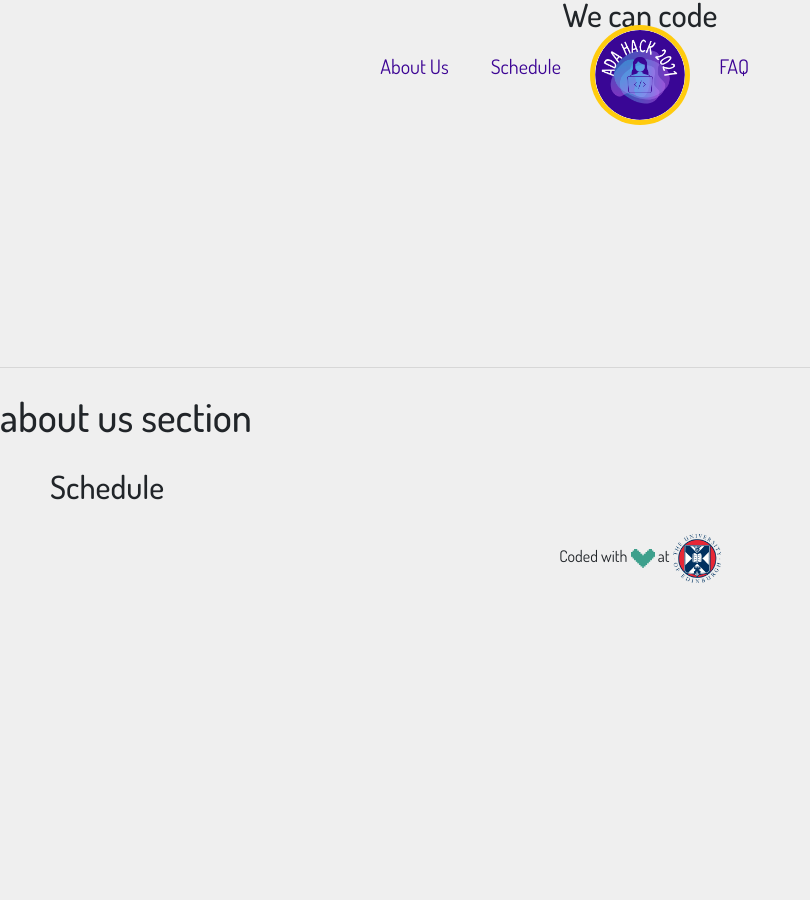
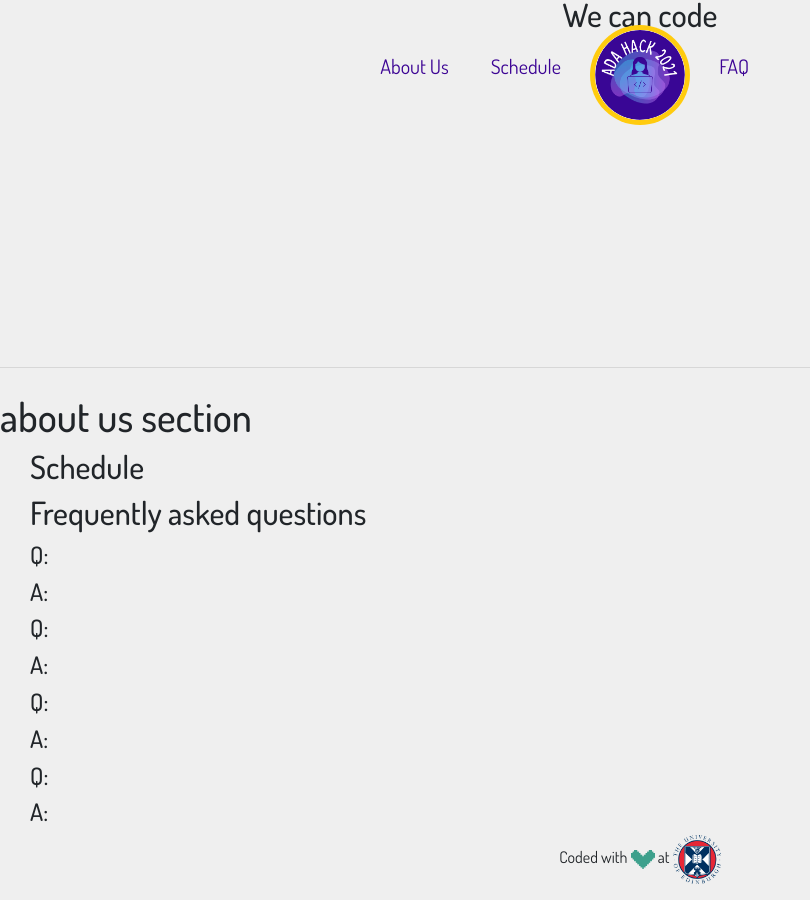
Before and after one commit to edinburgh-hoppers/adahack24, a Jekyll site: the page built from _pages/index.html, in a window 1280 px wide and 900 px high, scrolled down 455 px. Shown: the whole window, without its empty margins (0-810 px from the left). Built offline with Jekyll 4.4.1, drawn with Linux system fonts in a browser that asks for light colours; before the commit the page ends 1054 px from its top, so only the background shows below that.

Commit message:
faq rough + font change

```diff
--- /dev/null
+++ b/_includes/faq.html
@@ -0,0 +1,21 @@
+<div class="faq container-fluid">
+    <h2>Frequently asked questions</h2>
+    <div class="wrapper">
+        <div class="qanda">
+            <h4>Q: </h4>
+            <h4>A: </h4>
+        </div>
+        <div class="qanda">
+            <h4>Q: </h4>
+            <h4>A: </h4>
+        </div>
+        <div class="qanda">
+            <h4>Q: </h4>
+            <h4>A: </h4>
+        </div>
+        <div class="qanda">
+            <h4>Q: </h4>
+            <h4>A: </h4>
+        </div>
+    </div>
+</div>
--- a/_includes/schedule.html
+++ b/_includes/schedule.html
@@ -1,6 +1,6 @@
 
 
-<div class="schedule">
+<div class="schedule container-fluid">
     <div class="wrapper">
         <h2>Schedule</h2>
         <div id="events">
--- a/_pages/index.html
+++ b/_pages/index.html
@@ -9,3 +9,5 @@ img-alt: Welcome to Hoppers!
 {% include about-us.html %}
 
 {% include schedule.html %}
+
+{% include faq.html %}
--- a/assets/css/style.scss
+++ b/assets/css/style.scss
@@ -12,11 +12,13 @@ $light-grey: rgb(239, 239, 239);
 
 body{
   background-color: $light-grey;
-  // width: 100vw;
   margin: 0;
   font-family: 'Dosis', sans-serif;
 }
 
+.container-fluid{
+  padding: 0 30px;
+}
 nav{
   z-index: 100;
 
@@ -48,6 +50,7 @@ nav{
     border-radius: 20px 0 20px 0;
     &:hover{
       background-color: $princeton-orange;
+      transition: background-color 0.1s;
     }
   }
 
@@ -70,14 +73,6 @@ nav{
 
 .schedule{
   width: 100%;
-  display: grid;
-  grid-template-columns: 30px 1fr 30px;
-  grid-template-areas: ". content .";
-  .wrapper{
-    grid-area: content;
-    width: 100%;
-    padding: 20px;
-  }
 
   .event{
     border-bottom: 1px solid #666;
@@ -86,3 +81,7 @@ nav{
     padding: 20px 0;
   }
 }
+
+.faq{
+
+}
```
